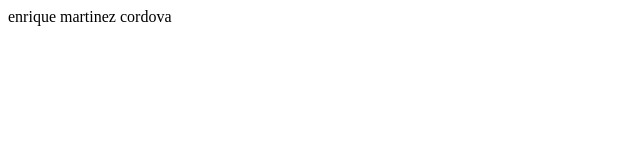
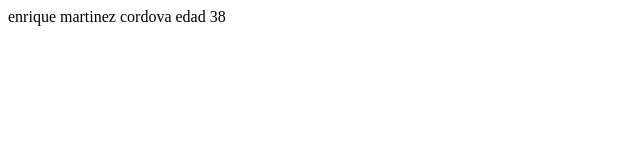
Before and after one commit to kikinMartinezCord/Proyecto-x-kike, a plain HTML site: page index.html in a window 1280 px wide. Shown: the full height of the page, 0-640 px from the left. Drawn offline with Linux system fonts and the light colour scheme.

Commit message:
creando index2 e nindex3

```diff
--- a/index.html
+++ b/index.html
@@ -1,3 +1,4 @@
 <p>
     enrique martinez cordova
+    edad 38
 </p>
```
Also changed, not shown: nindex2.html (added).
